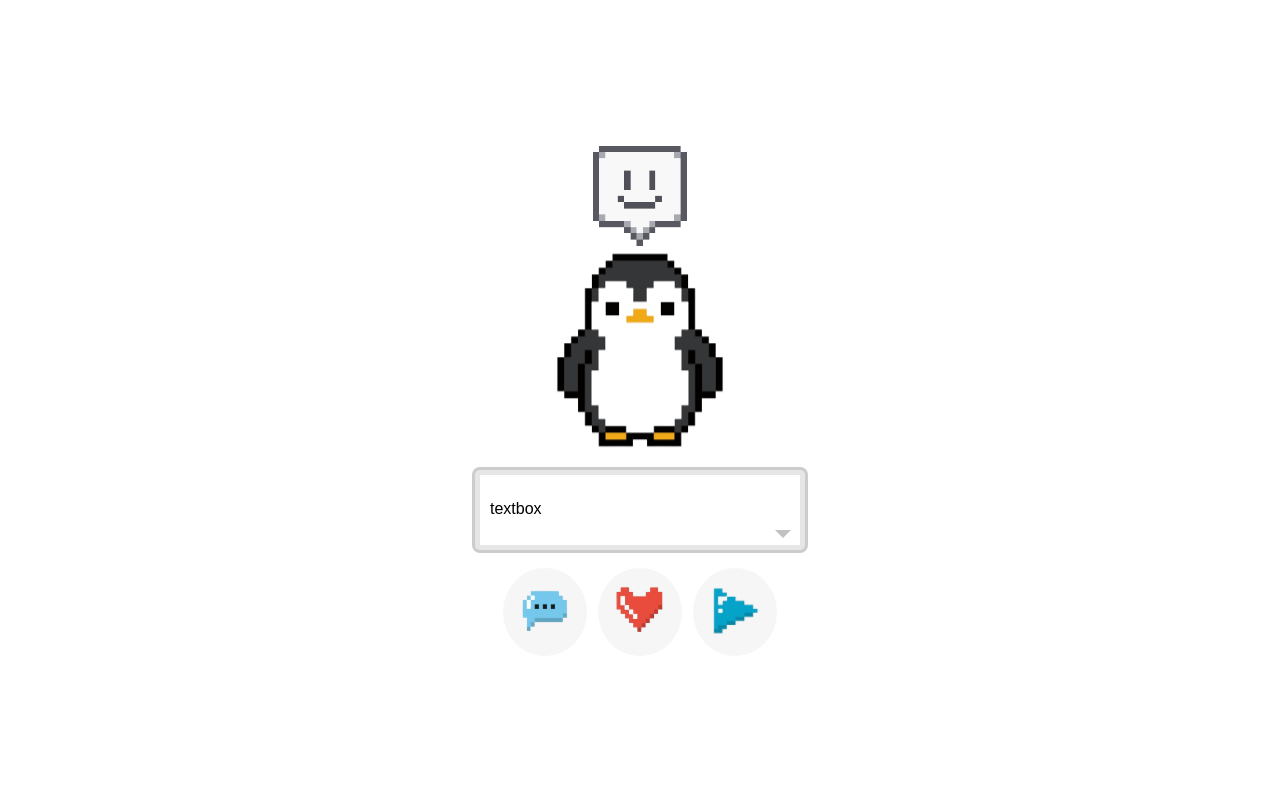
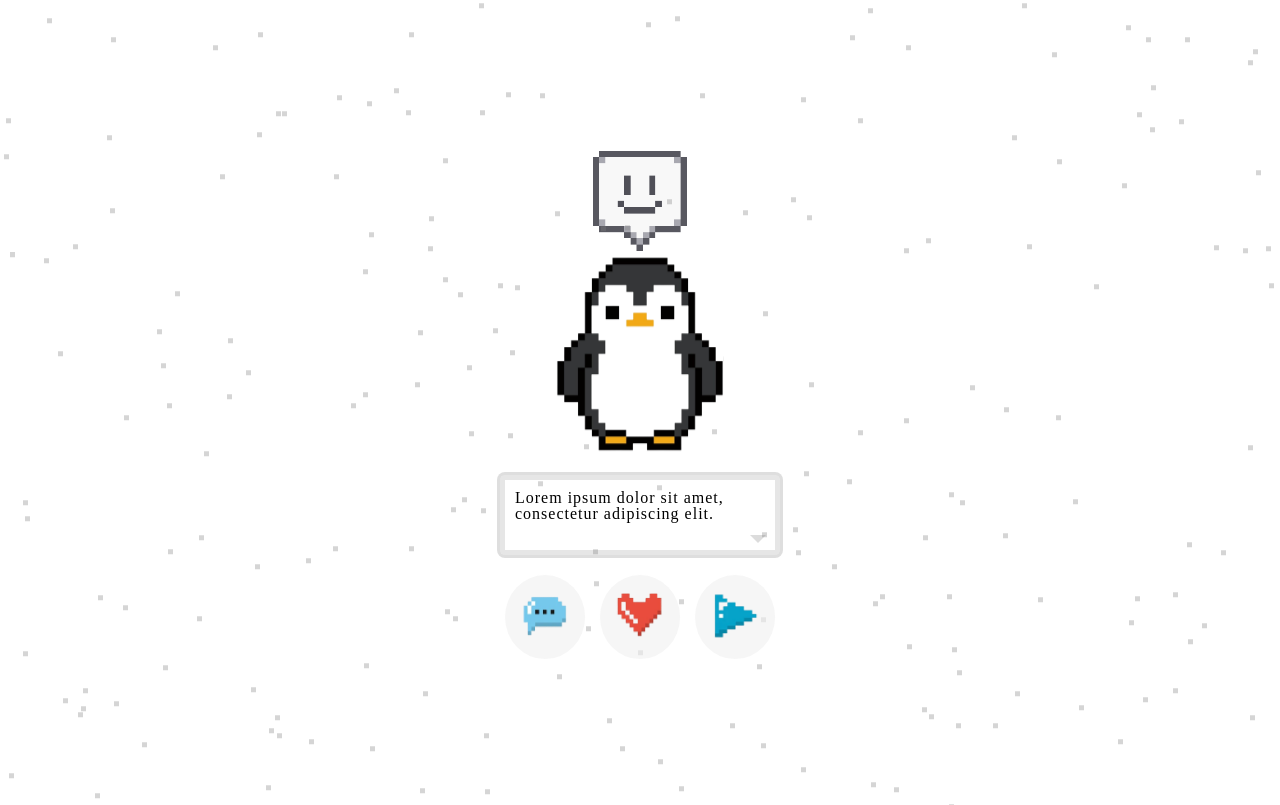
Before and after one commit to cartory/counterApp, a React (Vite) app: page / in a window 1280 px wide. Built offline with nearby package versions, Linux system fonts and the light colour scheme.

Commit message:
update app > +textbox

```diff
--- a/src/App.css
+++ b/src/App.css
@@ -1,3 +1,7 @@
+* {
+	font-family: "Ubuntu Mono";
+}
+
 html,
 body {
 	margin: 0;
@@ -21,33 +25,6 @@ body {
 	justify-content: center;
 }
 
-.textbox {
-	position: relative;
-	margin: 20px;
-	width: 300px;
-	height: 50px;
-	padding: 10px;
-	line-height: 16px;
-	border-radius: 5px;
-	border: 5px solid #80808033;
-	font-family: Arial, sans-serif;
-	box-shadow: 0 0 0 3px #80808088;
-	animation: bounce 0.7s linear alternate-reverse infinite;
-}
-
-.textbox::before {
-	content: "";
-	right: 9px;
-	bottom: 7px;
-	width: 0;
-	height: 0;
-	position: absolute;
-	border-top: 8px solid #808080aa;
-	border-left: 8px solid transparent;
-	border-right: 8px solid transparent;
-	animation: bounceArrow 0.7s linear alternate-reverse infinite;
-}
-
 @keyframes bounce {
 	from {
 		transform: none;
--- a/src/App.jsx
+++ b/src/App.jsx
@@ -1,39 +1,37 @@
 import "./app.css"
-
 import { useState } from "react"
 
+import { Snow } from "./widgets/snow/snow"
+import { Textbox } from "./widgets/textbox/textbox"
 import { Option, icons } from "./widgets/option/option"
 import { Penguin, baloons } from "./widgets/penguin/penguin"
 
 export const App = () => {
 	const [baloon, setBaloon] = useState(baloons.hello)
 
+	const handleBaloon = (icon) => {
+		const baloonIcon = baloons[icon]
+
+		if (!!baloonIcon) {
+			setBaloon(baloonIcon)
+			document.getElementById("sound").click()
+		}
+
+		return !!baloonIcon
+	}
+
 	return (
-		<div className="app">
-			<Penguin baloon={baloon} setBaloon={setBaloon} />
-			<div className="flex">
-				<div className="textbox">
-					<p>textbox</p>
+		<>
+			<Snow />
+			<div className="app">
+				<Penguin baloon={baloon} setBaloon={setBaloon} />
+				<Textbox />
+				<div className="flex" style={{ gap: 15 }}>
+					{Object.keys(icons).map((icon) => {
+						return <Option key={icon} icon={icons[icon]} onClick={() => handleBaloon(icon)} />
+					})}
 				</div>
 			</div>
-			<div className="flex" style={{ gap: 15 }}>
-				{Object.keys(icons).map((icon) => {
-					return (
-						<Option
-							key={icon}
-							icon={icons[icon]}
-							onClick={() => {
-								const baloonIcon = baloons[icon]
-
-								if (!!baloonIcon) {
-									setBaloon(baloonIcon)
-									document.getElementById("penguin").click()
-								}
-							}}
-						/>
-					)
-				})}
-			</div>
-		</div>
+		</>
 	)
 }
```
